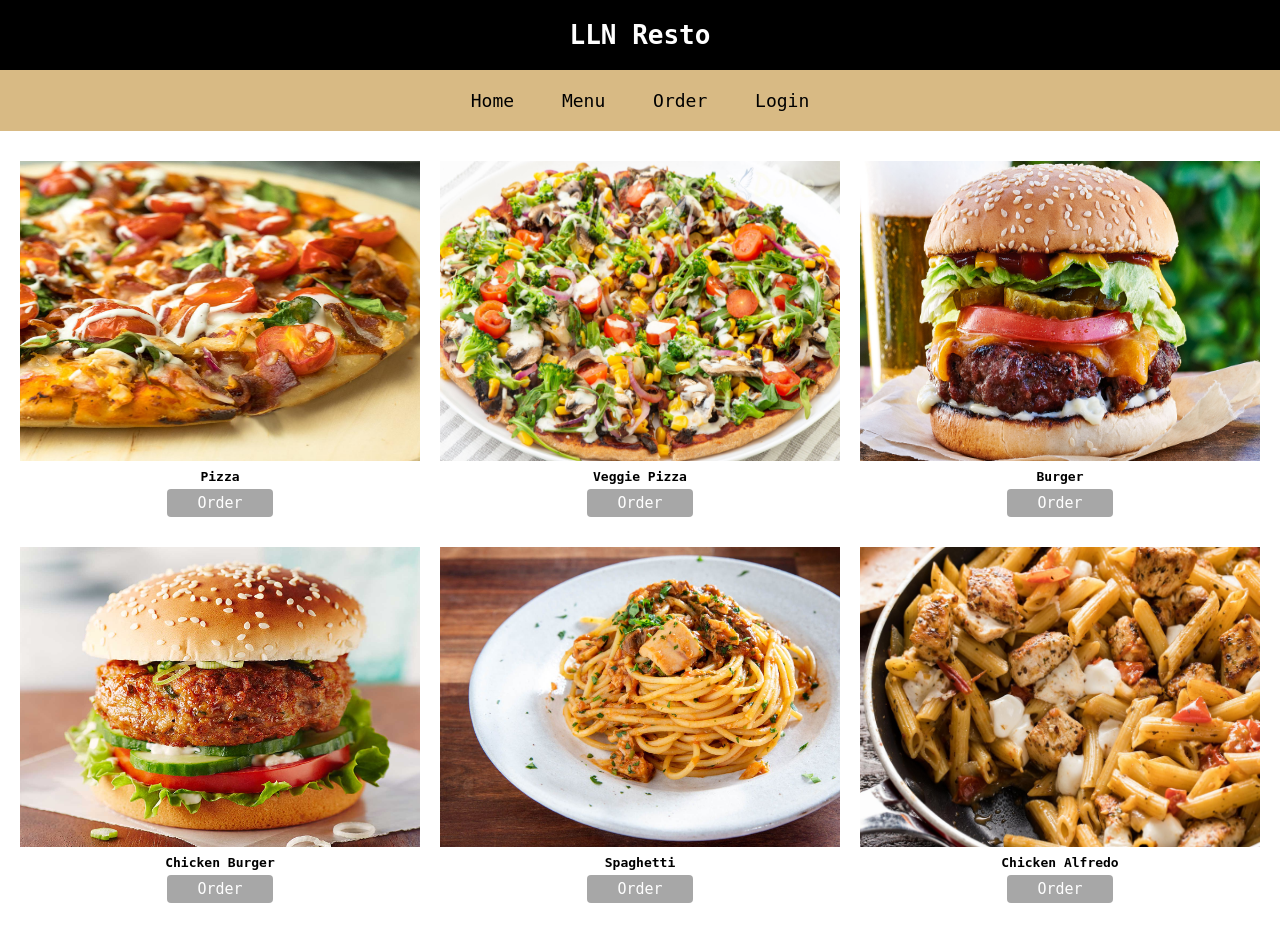
After one commit to LaureanoG/databaseProject, a Flask app: template templates/menu.html in a window 1280 px wide. The commit adds this page. Run offline with Flask 2, Linux system fonts and the light colour scheme; the template is opened without the code that fills it, so the values that code supplies are empty.

Commit message:
Add files via upload

```diff
--- /dev/null
+++ b/templates/menu.html
@@ -0,0 +1,55 @@
+<!DOCTYPE html>
+<html>
+<head>
+    <title>LLN Resto</title>
+    <link = rel="stylesheet" type ="text/css" href="menu.css">
+</head>
+<body>
+
+<h1>LLN Resto</h1>
+<nav>
+    <ul>
+        <a href="#"><li>Home</li></a>
+        <a href="#"><li>Menu</li></a>
+        <a href="#"><li>Order</li></a>
+        <a href="#"><li>Login</li></a>
+    </ul>
+</nav>
+
+<section class="items">
+    <div class="item">
+        <img src="pizza1.jpg" height="300" width="350">
+        <h4>Pizza</h4>
+        <button>Order</button>
+    </div>
+    <div class="item">
+        <img src="pizza2.jpg" height="300" width="350">
+        <h4>Veggie Pizza</h4>
+        <button>Order</button>
+    </div>
+    <div class="item">
+        <img src="burger1.jpg" height="300" width="350">
+        <h4>Burger</h4>
+        <button>Order</button>
+    </div>
+    <div class="item">
+        <img src="burger2.jpg" height="300" width="350">
+        <h4>Chicken Burger</h4>
+        <button>Order</button>
+    </div>
+    <div class="item">
+        <img src="pasta1.jpg" height="300" width="350">
+        <h4>Spaghetti</h4>
+        <button>Order</button>
+    </div>
+    <div class="item">
+        <img src="pasta2.jpg" height="300" width="350">
+        <h4>Chicken Alfredo</h4>
+        <button>Order</button>
+    </div>
+
+
+</section>
+
+</body>
+</html>
```
Also changed, not shown: templates/home.html (+26 -18 lines), templates/login.html (added, +42 -0 lines), templates/burger1.jpg (added), templates/burger2.jpg (added), templates/home2.jpg (added), templates/pasta1.jpg (added), templates/pasta2.jpg (added), templates/pizza1.jpg (added), templates/pizza2.jpg (added).
